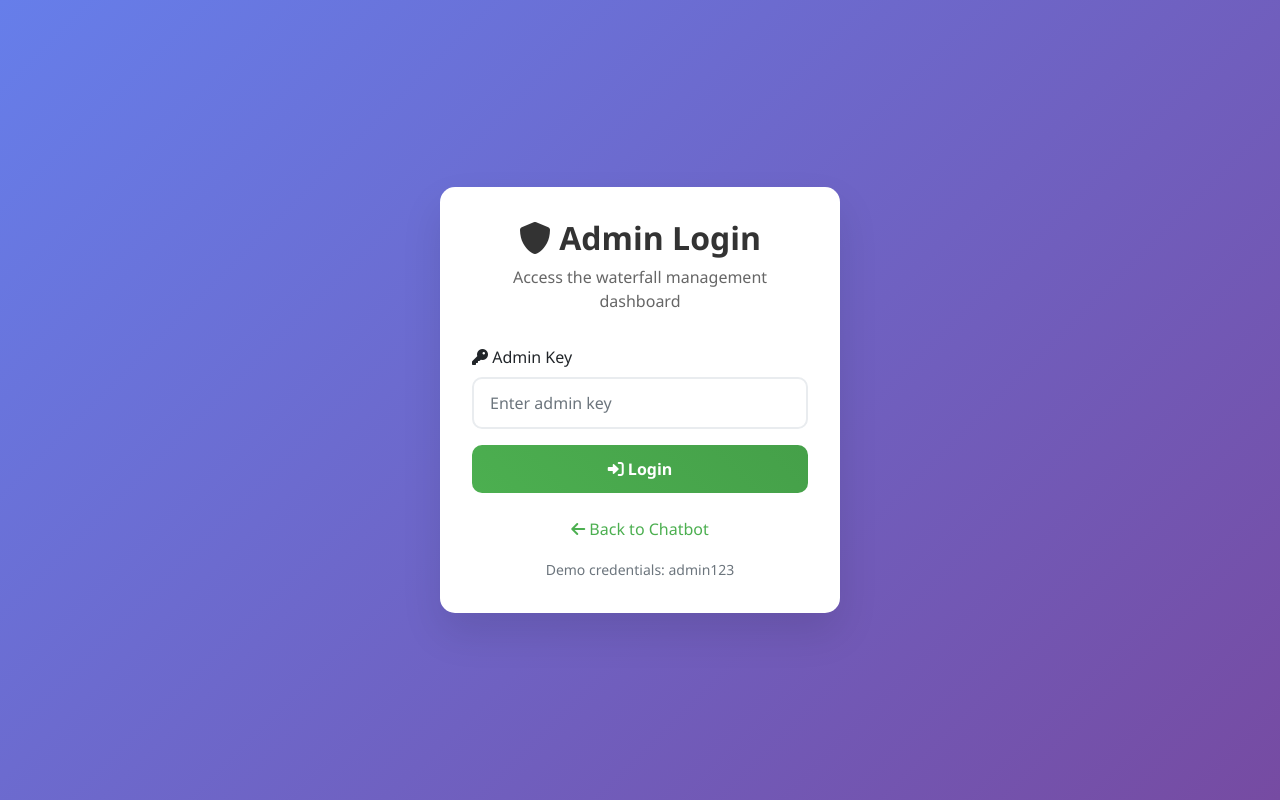
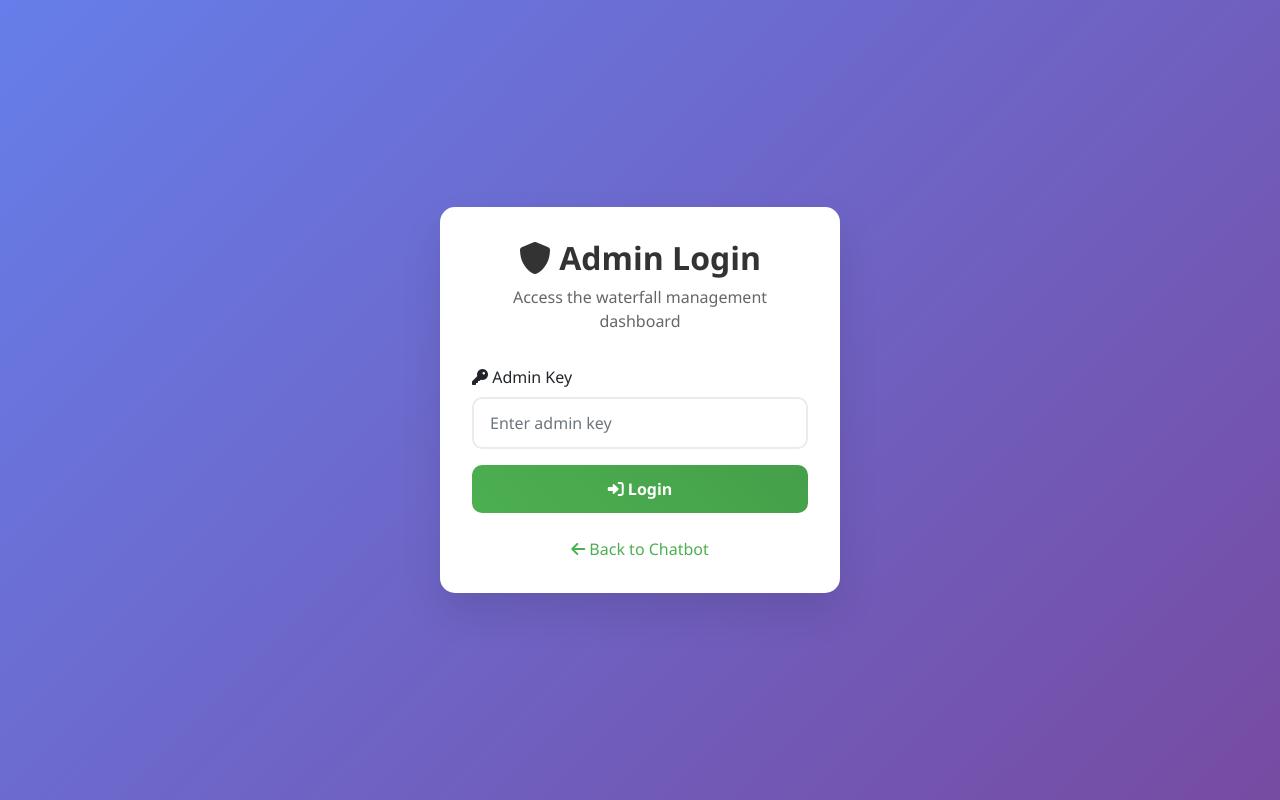
Before and after one commit to kalpanasriii29-gif/Tourism-Portal, a Python web app: template templates/admin_login.html in a window 1280 px wide. Run offline with Jinja, Linux system fonts and the light colour scheme; the template is opened without the code that fills it, so the values that code supplies are empty.

Commit message:
Update admin_login.html

```diff
--- a/templates/admin_login.html
+++ b/templates/admin_login.html
@@ -115,11 +115,7 @@
             </a>
         </div>
 
-        <div class="mt-3 text-center">
-            <small class="text-muted">
-                Demo credentials: admin123
-            </small>
-        </div>
+
     </div>
 </body>
 </html>
```
